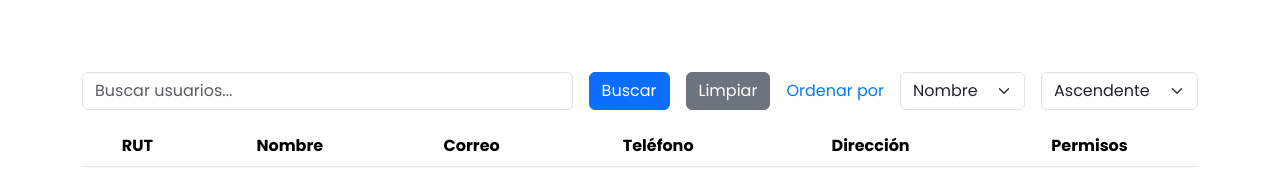
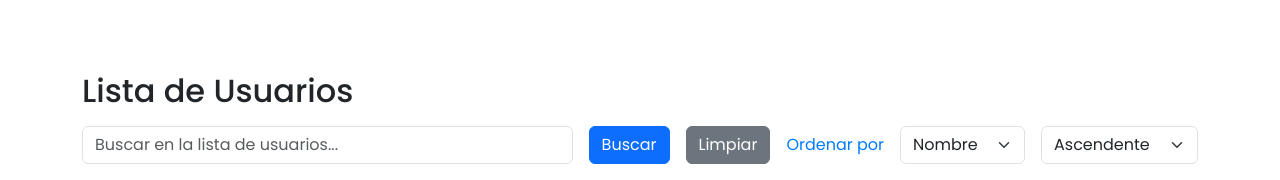
Before and after one commit to Luudeus/alev, a Flask app: template templates/lista-de-usuarios.html in a window 1280 px wide. Shown: the part 114-294 px from the top of the page. Run offline with Flask 3, Linux system fonts and the light colour scheme; the template is opened without the code that fills it, so the values that code supplies are empty; some libraries are stand-ins or nearby versions.

Commit message:
Add headers

```diff
--- a/templates/editar-usuarios.html
+++ b/templates/editar-usuarios.html
@@ -6,12 +6,15 @@ Editar Usuarios
 
 {% block main %}
 <div class="container mt-4">
+    <!-- Header: Editar Usuarios -->
+    <h2 class="mb-3 text-start">Editar Usuarios</h2>
+
     <!-- Search and filter section -->
     <div class="row mb-3 align-items-center">
         <form class="col">
             <div class="row g-3 align-items-center">
                 <div class="col">
-                    <input type="text" class="form-control" id="search-input" placeholder="Buscar usuarios...">
+                    <input type="text" class="form-control" id="search-input" placeholder="Buscar usuarios para editar...">
                 </div>
                 <div class="col-auto">
                     <button class="btn btn-primary" type="button" onclick="applySearch()">Buscar</button>
--- a/templates/lista-de-usuarios.html
+++ b/templates/lista-de-usuarios.html
@@ -6,12 +6,15 @@ Lista de Usuarios
 
 {% block main %}
 <div class="container mt-4">
+    <!-- Header: Lista de Usuarios -->
+    <h2 class="mb-3 text-start">Lista de Usuarios</h2>
+
     <!-- Search and filter section -->
     <div class="row mb-3 align-items-center">
         <form class="col">
             <div class="row g-3 align-items-center">
                 <div class="col">
-                    <input type="text" class="form-control" id="search-input" placeholder="Buscar usuarios...">
+                    <input type="text" class="form-control" id="search-input" placeholder="Buscar en la lista de usuarios...">
                 </div>
                 <div class="col-auto">
                     <button class="btn btn-primary" type="button" onclick="applySearch()">Buscar</button>
```
